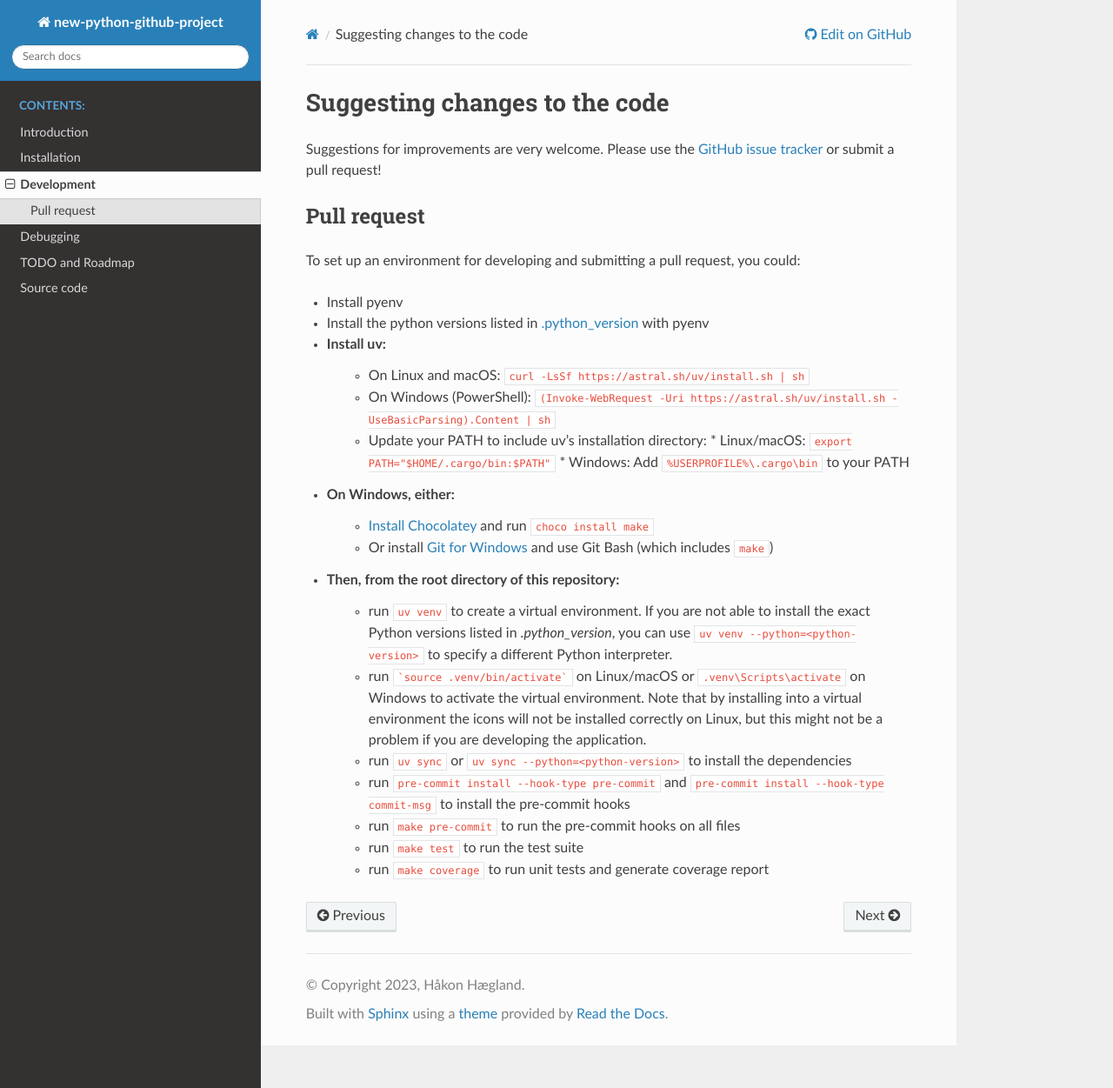
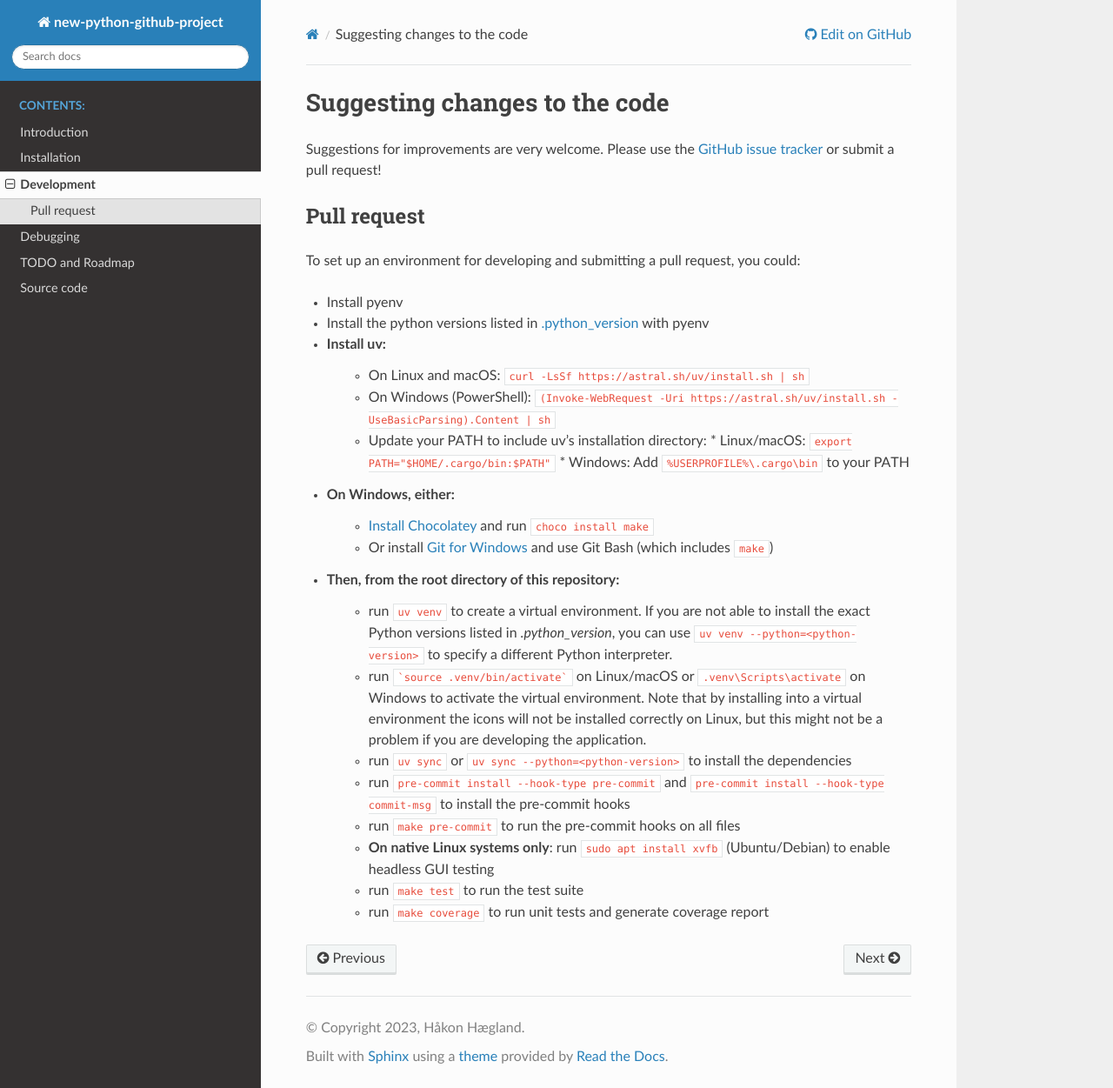
Before and after one commit to hakonhagland/new-python-github-project, a Sphinx documentation site: the page built from docs/development.rst, in a window 1280 px wide and 1251 px high. Shown: the whole window at 87% size. Built offline with Sphinx 7.4.7 and the Read the Docs theme 3.1.0, drawn with Linux system fonts in a browser that asks for light colours; pages that are not in the unit, such as notebooks, are missing from menus.

Commit message:
docs: document xvfb requirement for native Linux systems
- Add comment in Makefile noting xvfb installation requirement
- Update development.rst with xvfb installation step for native Linux
- Clarify that WSL, macOS, and Windows don't need xvfb installation

```diff
--- a/docs/development.rst
+++ b/docs/development.rst
@@ -33,5 +33,6 @@ To set up an environment for developing and submitting a pull request, you could
    * run ``pre-commit install --hook-type pre-commit`` and ``pre-commit install --hook-type commit-msg`` to install
      the pre-commit hooks
    * run ``make pre-commit`` to run the pre-commit hooks on all files
+   * **On native Linux systems only**: run ``sudo apt install xvfb`` (Ubuntu/Debian) to enable headless GUI testing
    * run ``make test`` to run the test suite
    * run ``make coverage`` to run unit tests and generate coverage report
```
Also changed, not shown: 1 other file.
